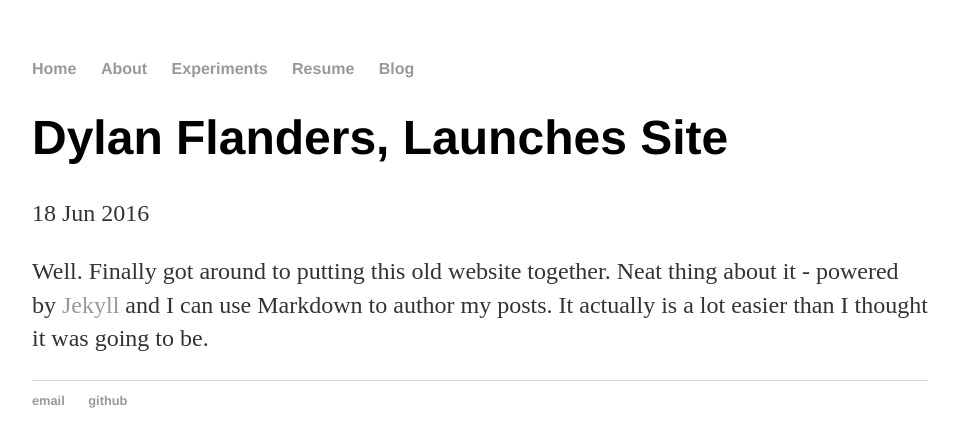
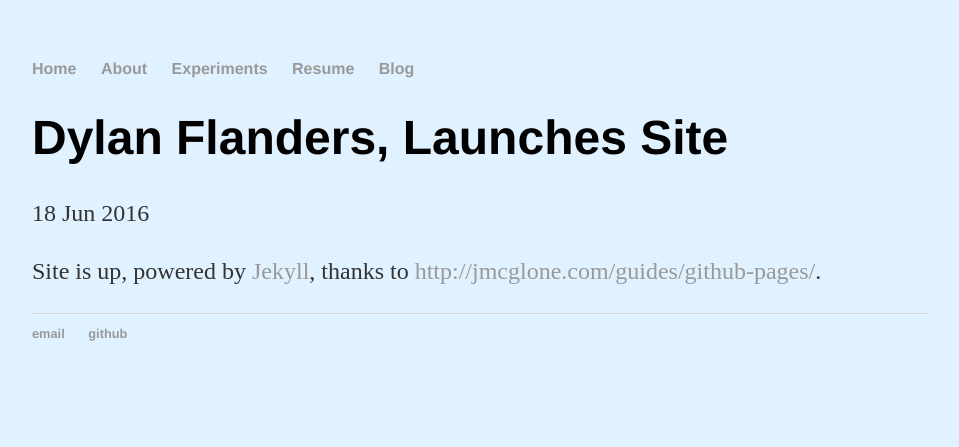
Before and after one commit to DylanFlanders/DylanFlanders.github.io, a Jekyll site: the page built from _posts/2016-06-18-dylan-flanders-site-launched.md, in a window 1280 px wide. Shown: the top 447 px of the page, without its empty margins (160-1119 px from the left). Built offline with Jekyll 4.4.1, drawn with Linux system fonts in a browser that asks for light colours.

Commit message:
Small update. Under construction. Remove dead links

```diff
--- a/_layouts/default.html
+++ b/_layouts/default.html
@@ -22,7 +22,7 @@
             </div><!-- /.container -->
             <footer>
                 <ul>
-                    <li><a href="mailto:blanky@null.com">email</a></li>
+                    <li><a href="mailto:dylanflanders@ucla.edu">email</a></li>
                     <li><a href="https://github.com/DylanFlanders">github</a></li>
                 </ul>
             </footer>
--- a/_posts/2016-06-18-dylan-flanders-site-launched.md
+++ b/_posts/2016-06-18-dylan-flanders-site-launched.md
@@ -4,4 +4,4 @@
 date: 2016-06-18
 ---
 
-Well. Finally got around to putting this old website together. Neat thing about it - powered by [Jekyll](http://jekyllrb.com) and I can use Markdown to author my posts. It actually is a lot easier than I thought it was going to be.
+Site is up, powered by [Jekyll](http://jekyllrb.com), thanks to [http://jmcglone.com/guides/github-pages/](http://jmcglone.com/guides/github-pages/).
--- a/about/index.html
+++ b/about/index.html
@@ -4,4 +4,3 @@
 ---
 <h1>{{ page.title }}</h1>
 <p>Hi! My name is Dylan Flanders and I'm currently a 4th year undergraduate student at UCLA majoring in computer science. Although I've always been drawn to consumer electronics, I also enjoy a variety of sports and other activities. I've been practicing martial arts for over twelve years, and I was very involved with peer tutoring at my high school. My goal in life is to make a positive impact on the world through the creation and use of high technology.</p>
-<p style="text-align: center;"><a href="http://dylanflanders.com/wp-content/uploads/2013/08/IMG_0773.jpg"><img class="size-medium wp-image-42 aligncenter" title="Incredible sunshine after pouring rain at Mount Vernon Estate" src="http://dylanflanders.com/wp-content/uploads/2013/08/IMG_0773-225x300.jpg" alt="Dylan Flanders - That's me!" width="225" height="300"/></a></p>
--- a/css/main.css
+++ b/css/main.css
@@ -1,6 +1,7 @@
 body {
     margin: 60px auto;
     width: 70%;
+    background-color: #e0f1ff;
 }
 nav ul, footer ul {
     font-family:'Helvetica', 'Arial', 'Sans-Serif';
--- a/index.html
+++ b/index.html
@@ -5,5 +5,6 @@
 <div class="blurb">
     <h1>Hi there, I'm Dylan!</h1>
     <p>I also go by Flandy. <a href="/about">Read more about my life...</a></p>
+    <p>This site is under construction!</p>
     <p>This is my personal website. The views expressed on these pages represent my own and not those of my employer.</p>
 </div><!-- /.blurb -->
--- a/resume/index.html
+++ b/resume/index.html
@@ -30,7 +30,6 @@
 <p><b>Relay For Life.<i> </i></b><i>Participant [2012-2013]. </i>Raised funds to support the American Cancer Society. Participated in the 24-hour walkathon to support the never-ending fight against cancer.</p>
 <p><b>American Karate. </b><em>Volunteer Instructor [2011]</em>. Lead beginner class in stretches and forms. Demonstrated basic techniques and sparring skills.</p>
 <p><b>Conejo Youth Congress Leadership Program.<i> </i></b><em>Member [2009-2011]. </em>Learned about many different community organizations, developed my leadership skills, and presented my experience to the LVUSD Board of Education.</p>
-<h4 style="text-align: center;"><a href="http://dylanflanders.com/wp-content/uploads/2016/07/Dylan_Flanders_Resume.pdf" target="_blank">Click Here for Resume PDF</a></h4>
 					<div class="clear"></div>
 									</div>
 
```
